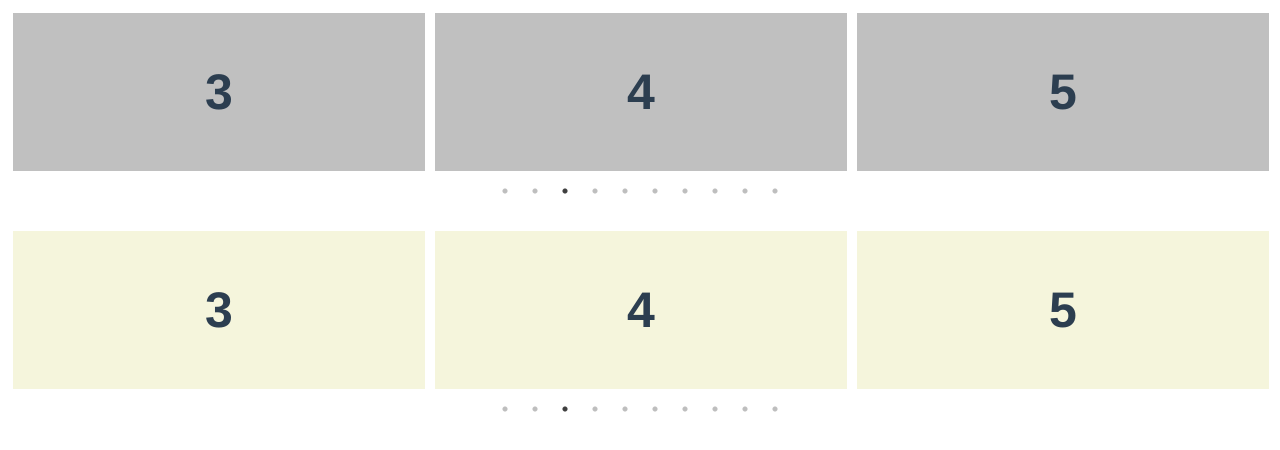
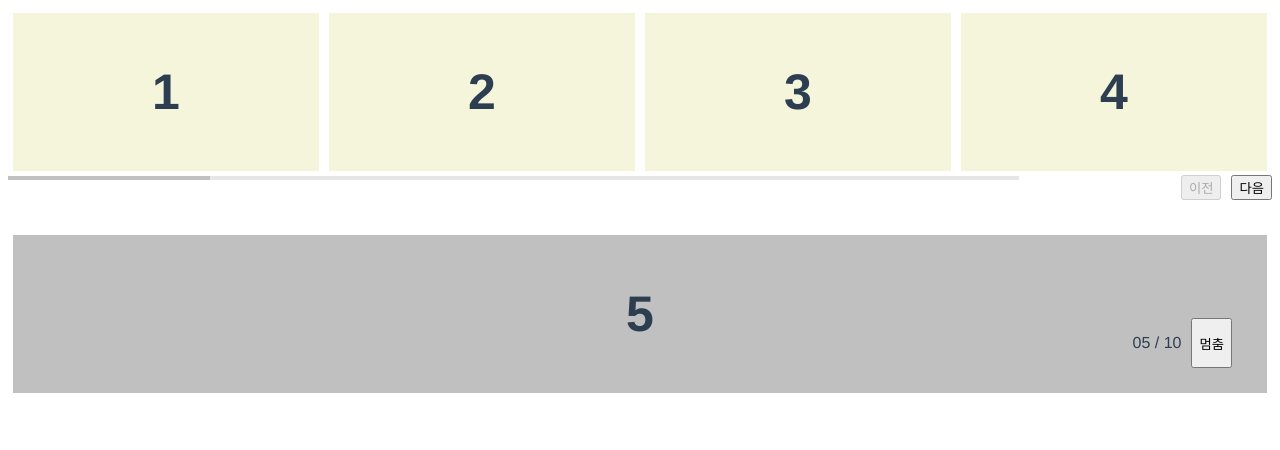
Before and after one commit to ppotatoG/tutorial, a Vue app: page / in a window 1280 px wide. Shown: the top 450 px of the page. Built offline with nearby package versions, Linux system fonts and the light colour scheme.

Commit message:
feat: slide

```diff
--- a/src/components/slick.vue
+++ b/src/components/slick.vue
@@ -1,11 +1,28 @@
 <template>
     <div class="wrap">
-        <VueSlickCarousel v-bind="settings">
-            <div v-for="i in 10" v-bind:key="i"><p>{{ i }}</p></div>
-        </VueSlickCarousel>
-        <VueSlickCarousel v-bind="settings">
-            <div v-for="i in 10" v-bind:key="i"><p>{{ i }}</p></div>
-        </VueSlickCarousel>
+        <div class="multiple_slides">
+            <VueSlickCarousel v-bind="multipleSlides" ref="multipleSlides" @afterChange="multipleSlideChange">
+                <div v-for="i in 10" v-bind:key="i"><p>{{ i }}</p></div>
+            </VueSlickCarousel>
+            <div class="button_wrap">
+                <button @click="slidePrev" v-if="multipleCurIndex === 0" disabled>이전</button>
+                <button @click="slidePrev" v-else>이전</button>
+
+                <button @click="slideNext" v-if="multipleCurIndex === multipleSlideLength" disabled>다음</button>
+                <button @click="slideNext" v-else>다음</button>
+            </div>
+        </div>
+
+        <div class="single_slides">
+            <VueSlickCarousel v-bind="singleSlides" ref="singleSlides" @afterChange="singleSlideChange">
+                <div v-for="i in 10" v-bind:key="i"><p>{{ i }}</p></div>
+            </VueSlickCarousel>
+            <div class="button_wrap">
+                <p>{{ `${chgNbrDigits(singleSlideCurIdx + 1)} / ${chgNbrDigits(singleSlideLength + 1)}` }}</p>
+                <button v-if="!isSlidePlay" @click="autoPlayToggle">재생</button>
+                <button v-else @click="autoPlayToggle">멈춤</button>
+            </div>
+        </div>
     </div>
 </template>
 
@@ -17,20 +34,51 @@ import 'vue-slick-carousel/dist/vue-slick-carousel-theme.css'
 export default {
     name: 'MyComponent',
     components: { VueSlickCarousel },
+    methods: {
+        slidePrev: function() {
+            this.$refs.multipleSlides.prev();
+        },
+        slideNext: function() {
+            this.$refs.multipleSlides.next();
+        },
+        multipleSlideChange(e){
+            this.multipleCurIndex = e;
+        },
+        singleSlideChange(e){
+            this.singleSlideCurIdx = e;
+        },
+        autoPlayToggle() {
+            this.isSlidePlay = !this.isSlidePlay;
+            this.isSlidePlay ? this.$refs.singleSlides.play() : this.$refs.singleSlides.pause();
+        },
+        chgNbrDigits(number) {
+            return number.toString().padStart(2, '0');
+        }
+    },
     data() {
         return {
-            settings: {
+            isSlidePlay: true,
+            multipleCurIndex: 0,
+            multipleSlideLength: 9 - 3,
+            multipleSlides: {
                 "arrows": false,
                 "dots": true,
+                "slidesToShow": 4,
+                "slidesToScroll": 1,
+                "autoplay": false,
+                "autoplaySpeed": 2000,
+                "adaptiveHeight": true,
+                "draggable": false
+            },
+            singleSlideLength: 9,
+            singleSlideCurIdx: 0,
+            singleSlides: {
                 "infinite": true,
-                "slidesToShow": 3,
-                "slidesToScroll": 1,
                 "autoplay": true,
-                "autoplaySpeed": 2000,
-                "pauseOnDotsHover": true,
+                "autoplaySpeed": 1000,
+                "adaptiveHeight": true,
                 "pauseOnFocus": true,
-                "pauseOnHover": true,
-                "adaptiveHeight": true
+                "pauseOnHover": true
             }
         }
     }
@@ -38,6 +86,9 @@ export default {
 </script>
 
 <style lang="scss">
+.wrap {
+    overflow: hidden;
+}
 .slick {
     &-slider {
         & + .slick-slider {
@@ -61,4 +112,65 @@ export default {
         }
     }
 }
+.button_wrap {
+    position: absolute;
+    bottom: 30px;
+    right: 0;
+    width: max-content;
+    display: flex;
+    margin: 0;
+    padding: 0;
+    gap: 10px;
+    button {
+        display: block;
+    }
+}
+.multiple_slides {
+    position: relative;
+    padding-bottom: 50px;
+    .slick {
+        &-slide > div {
+            background: beige;
+        }
+        &-dots {
+            position: initial;
+            display: flex !important;
+            align-items: flex-end;
+            width: 80%;
+            li {
+                display: block;
+                width: 100%;
+                margin: 0;
+                height: max-content;
+                button {
+                    display: block;
+                    width: 100%;
+                    background: silver;
+                    height: 4px;
+                    padding: 0;
+                    opacity: .4;
+                    transition: width .2s;
+                    &::before {
+                        display: none;
+                    }
+                }
+                &:nth-last-child(-n + 3) {
+                    display: none;
+                }
+                &.slick-active {
+                    width: 150%;
+                    button{
+                        opacity: 1;
+                    }
+                }
+            }
+        }
+    }
+}
+.single_slides {
+    position: relative;
+    .button_wrap {
+        right: 40px;
+    }
+}
 </style>
```
